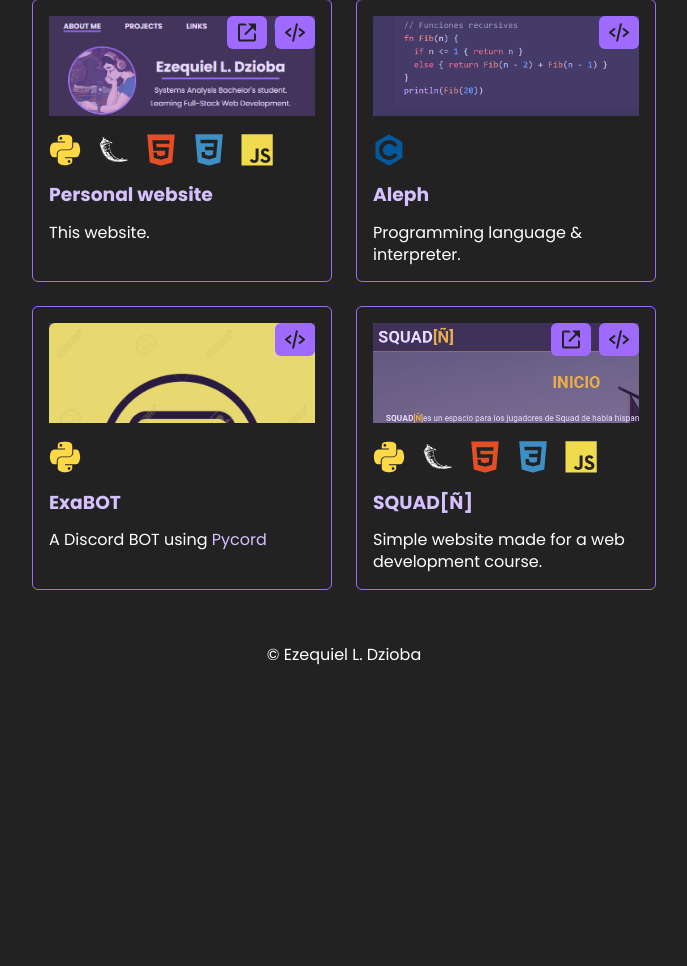
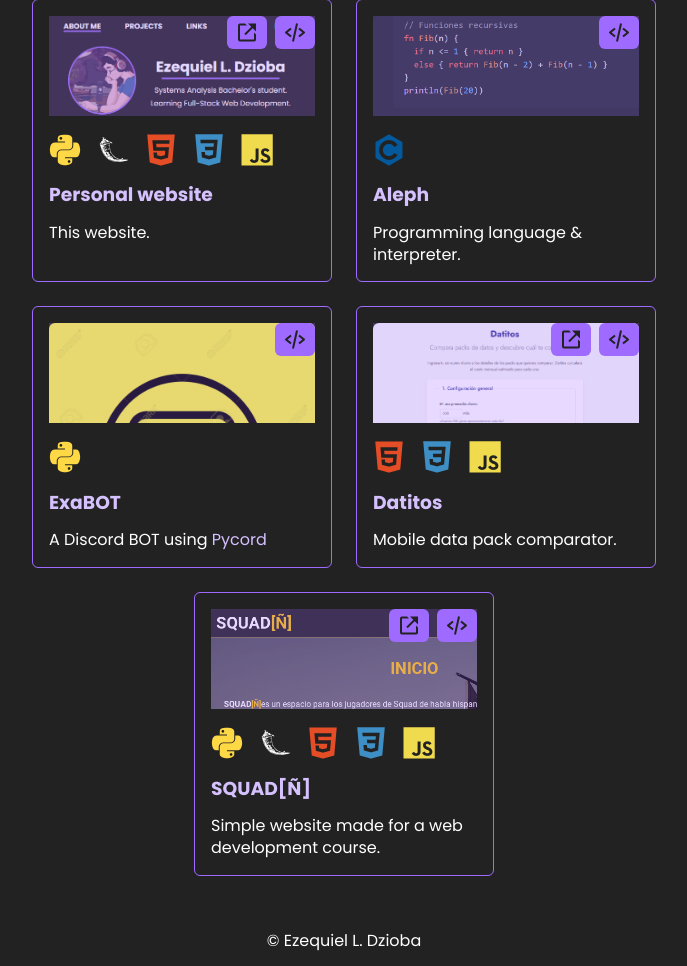
Before and after one commit to CrysoK/crysok.com, a Flask app: page /projects in a window 1280 px wide. Shown: the part 244-1210 px from the top of the page, without its empty margins (296-983 px from the left). Before the commit the page ends 909 px from the top, so only its background shows below. Run offline with Flask 3, Linux system fonts and the light colour scheme; parts of the project's set-up code (start-up, migrations or seed data) failed here and were passed over.

Commit message:
Add Datitos project

```diff
--- a/app/templates/projects.html.j2
+++ b/app/templates/projects.html.j2
@@ -67,6 +67,27 @@
   </div>
   <div class="card">
     <div class="img-container overlay">
+      <img src="{{ url_for('static', filename='media/datitos.png') }}" alt="{{ _('Datitos project screenshot')}}" />
+    </div>
+    <div class="buttons">
+      <a href="https://datitos.vercel.app/" target="_blank" class="button-1 i-btn" title="{{ _('Visit') }}"><i
+          class="bx bx-link-external"></i></a>
+      <a href="https://github.com/CrysoK/datitos" target="_blank" class="button-1 i-btn" title="{{ _('Code') }}"><i
+          class="bx bx-code-alt"></i></a>
+    </div>
+    <div class="card-content">
+      <div class="icons">
+        <i class="devicon-html5-plain colored" title="HTML5"></i>
+        <i class="devicon-css3-plain colored" title="CSS3"></i>
+        <i class="devicon-javascript-plain colored" title="JavaScript"></i>
+      </div>
+      <h3>Datitos</h3>
+      <p>{{ _("Mobile data pack comparator.") }}
+      </p>
+    </div>
+  </div>
+  <div class="card">
+    <div class="img-container overlay">
       <img src="{{ url_for('static', filename='media/squadenie.png') }}" alt="" />
     </div>
     <div class="card-content">
```
Also changed, not shown: app/i18n/es/LC_MESSAGES/messages.po, app/static/media/datitos.png (added), 1 other file.
